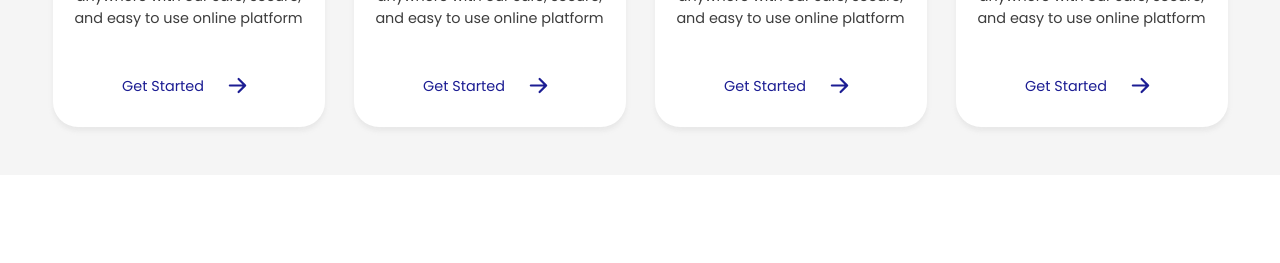
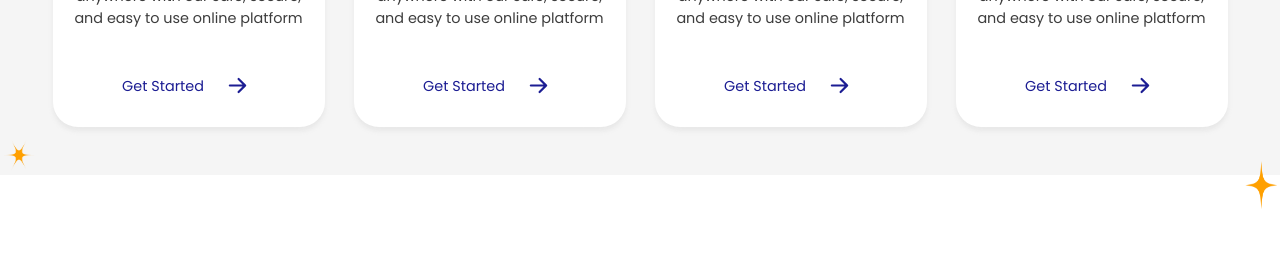
Before and after one commit to kokoblack/jupit, a React (Create React App) app: page / in a window 1280 px wide. Shown: the part 1020-1283 px from the top of the page. Built offline with nearby package versions, Linux system fonts and the light colour scheme.

Commit message:
added star image to cards and feature component and fix bottom position in featFlex

```diff
--- a/src/components/StyledComponent.js
+++ b/src/components/StyledComponent.js
@@ -22,7 +22,7 @@ export const MoveLeft = styled.div`
   margin-right: auto;
 
   @media (max-width: 950px) {
-  margin-right: ${({footer}) => footer? 0: 'auto'};
+    margin-right: ${({ footer }) => (footer ? 0 : "auto")};
   }
 `;
 
@@ -30,7 +30,7 @@ export const MoveRight = styled.div`
   margin-left: auto;
 
   @media (max-width: 950px) {
-  margin-left: ${({footer}) => footer? 0: 'auto'};
+    margin-left: ${({ footer }) => (footer ? 0 : "auto")};
   }
 `;
 
@@ -481,14 +481,14 @@ export const Circle = styled.div`
 
 export const CardImage = styled(Image)`
   @media (max-width: 335px) {
-    height: ${({ height }) => height - 1}rem;
-    width: ${({ width }) => width - 1.65}rem;
+    height: ${({ height }) => height - 0.5}rem;
+    width: ${({ width }) => width - 0.5}rem;
   }
+`;
 
-  @media (max-width: 270px) {
-    height: ${({ height }) => height - 1.5}rem;
-    width: ${({ width }) => width - 2}rem;
-  }
+export const CardFlexibleWrapper = styled(FlexibleWrapper)`
+  bottom: 0%;
+  left: 0.2%;
 `;
 // Features
 export const Feat = styled(Flex)`
@@ -496,7 +496,7 @@ export const Feat = styled(Flex)`
   flex-direction: column;
   position: relative;
 
-  @media (max-width: 470px) {
+  @media (max-width: 599px) {
     padding: 10%;
   }
 `;
@@ -609,9 +609,9 @@ export const Feature1TextBig = styled(HeaderText)`
     line-height: ${({ height }) => height - 0.7}rem;
   }
 
-  @media (max-width: 280px) {
+  /* @media (max-width: 280px) {
     text-align: center;
-  }
+  } */
 `;
 export const Feature1TextMid = styled(SubText)`
   color: ${color.blue2};
@@ -637,16 +637,17 @@ export const Feature1TextSmall = styled(Text)`
   }
 `;
 export const FeatFlex = styled(Flex)`
-  background: radial-gradient(110% 20% at bottom, transparent 50%, #ededf6 51%);
+  background: radial-gradient(100% 20% at bottom, transparent 50%, #ededf6 51%);
+  /* background-color: #ededf6; */
   border-radius: 1rem;
-  padding: 2rem 3rem 6rem 3rem;
+  padding: 2rem 3rem 4rem 3rem;
   /* width: 100%; */
   position: relative;
   margin-top: 5rem;
 
-  @media (max-width: 899px) {
+  /* @media (max-width: 899px) {
     padding-bottom: 4rem;
-  }
+  } */
 
   @media (max-width: 599px) {
     padding-bottom: 2rem;
@@ -673,23 +674,34 @@ export const FeatIcon = styled(Icon)`
 `;
 export const FeatImg = styled(Image)`
   position: absolute;
-  bottom: 2rem;
+  bottom: 0;
   right: 2rem;
+  z-index: 5;
 
   @media (max-width: 1020px) {
     height: ${({ height }) => height - 3}rem;
     width: ${({ width }) => width - 4}rem;
-    bottom: 1rem;
   }
 
   @media (max-width: 899px) {
     display: none;
   }
 `;
+export const FeatFlexibleWrapper = styled(FlexibleWrapper)`
+  top: -1%;
+  right: 0.2%;
+
+  @media (max-width: 335px) {
+    top: -.7%;
+  }
+`;
 export const FeatIconImage = styled(Image)`
-  @media (max-width: 1120px) {
-    height: ${({ height }) => height - 2}rem;
-    width: ${({ width }) => width - 1.5}rem;
+  height: 3rem;
+  width: 2rem;
+
+  @media (max-width: 335px) {
+    height: 2.2rem;
+    width: 1.2rem;
   }
 `;
 
@@ -1069,7 +1081,7 @@ column-gap: 2rem;
 
   @media (max-width: 950px) {
     grid-template-columns: repeat(3, 1fr);
-  column-gap: .5rem;
+    column-gap: 0.5rem;
   }
 
   @media (max-width: 550px) {
@@ -1099,7 +1111,6 @@ gap: 1rem;
   @media (max-width: 950px) {
     margin: 1rem 0;
     flex-wrap: wrap;
-
   }
 `;
 export const FooterHeader = styled(SubText)`
@@ -1112,7 +1123,7 @@ export const FooterHeader = styled(SubText)`
   text-align: left;
 
   @media (max-width: 420px) {
-    font-size: .8rem;
+    font-size: 0.8rem;
     line-height: 1.7rem;
   }
 `;
@@ -1125,7 +1136,7 @@ export const FooterText = styled(Text)`
   text-align: left;
 
   @media (max-width: 420px) {
-    font-size: .8rem;
+    font-size: 0.8rem;
     line-height: 1.7rem;
   }
 `;
@@ -1137,20 +1148,20 @@ export const FooterBottomText = styled(Text)`
   margin-bottom: 0;
 
   @media (max-width: 420px) {
-    font-size: .8rem;
+    font-size: 0.8rem;
     line-height: 1rem;
   }
 `;
 export const FooterIcon = styled.div`
   border: 1px solid #ffffff;
   color: #ffffff;
-  padding: .8rem .8rem .4rem .8rem;
+  padding: 0.8rem 0.8rem 0.4rem 0.8rem;
   font-size: 20px;
   border-radius: 100%;
-  margin: .5rem;
+  margin: 0.5rem;
 
   @media (max-width: 420px) {
-    padding: .6rem .6rem .3rem .6rem;
+    padding: 0.6rem 0.6rem 0.3rem 0.6rem;
     font-size: 15px;
   }
 `;
@@ -1160,7 +1171,7 @@ export const FooterImage = styled(Image)`
   color: #fff;
 `;
 export const HR = styled.div`
-border: .5px solid #fff;
+  border: 0.5px solid #fff;
   width: 100%;
   margin: 2rem 0 1.5rem 0;
-`
+`;
--- a/src/pages/landingpage/Cards.js
+++ b/src/pages/landingpage/Cards.js
@@ -1,7 +1,7 @@
 import React from "react";
-import { CardHolder } from "../../components/StyledComponent";
+import { CardHolder, CardFlexibleWrapper, CardImage } from "../../components/StyledComponent";
 import Card from "../../components/Card";
-// import star from "../../assets/star-img.png"
+import star from "../../assets/star-img.png"
 
 const Cards = () => {
   return (
@@ -11,9 +11,9 @@ const Cards = () => {
         <Card text="Secure Wallet" />
         <Card text="Built for You" />
         <Card text="Customer First" />
-        {/* <FlexibleWrapper >
-          <CardImage src={star} alt="star" width={3.5} height={2.65}/>
-        </FlexibleWrapper> */}
+        <CardFlexibleWrapper >
+          <CardImage src={star} alt="star" width={2} height={2}/>
+        </CardFlexibleWrapper>
       </CardHolder>
     </div>
   );
--- a/src/pages/landingpage/Features.js
+++ b/src/pages/landingpage/Features.js
@@ -4,6 +4,7 @@ import { IoIosFlash } from "react-icons/io";
 import { GiTwoCoins, GiFallingStar } from "react-icons/gi";
 import { BsWallet2, BsCheckCircleFill } from "react-icons/bs";
 import phone from '../../assets/phone2.png'
+import star from '../../assets/star-img1.png'
 import {
   FeatContainer,
   Flex,
@@ -16,12 +17,17 @@ import {
   Feat,
   FeatImg,
   FlexBasis,
+  FeatIconImage,
+  FeatFlexibleWrapper,
 } from "../../components/StyledComponent";
 
 const Features = () => {
   return (
     <div>
       <Feat>
+        <FeatFlexibleWrapper>
+          <FeatIconImage src={star} alt='star'/>
+        </FeatFlexibleWrapper>
         <FeatureTextBig size={3} height={4}>
           Best services that works for you
         </FeatureTextBig>
```
Lines whose indentation alone changed are shown as unchanged.
